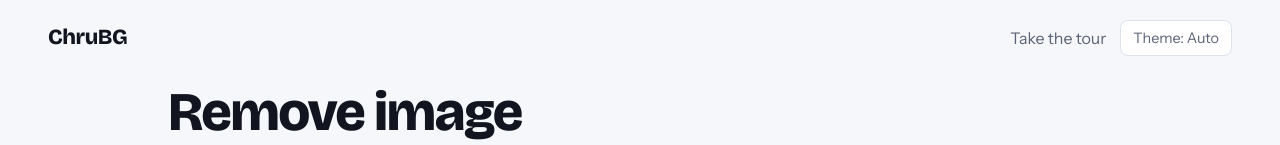
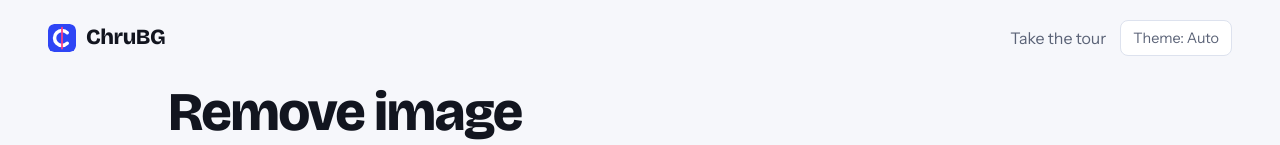
Before and after one commit to chukjosh/ChruBG, a plain HTML site: page public/index.html in a window 1280 px wide. Shown: the top 145 px of the page. Drawn offline with nearby package versions, Linux system fonts and the light colour scheme; no server answers.

Commit message:
Add favicon next to brand wordmark in header

```diff
--- a/public/index.html
+++ b/public/index.html
@@ -18,7 +18,10 @@
 </head>
 <body>
   <header class="site-header">
-    <a class="wordmark" href="/">ChruBG</a>
+    <a class="wordmark" href="/">
+      <img class="wordmark-icon" src="favicon.svg" alt="" width="28" height="28" aria-hidden="true">
+      <span>ChruBG</span>
+    </a>
     <div class="header-actions">
       <button type="button" class="text-button" id="tour-button">Take the tour</button>
       <button type="button" class="theme-toggle" id="theme-toggle" title="Switch between automatic, light and dark" aria-label="Change colour theme">Theme: Auto</button>
--- a/public/styles.css
+++ b/public/styles.css
@@ -31,12 +31,23 @@ body {
 .site-header { display: flex; align-items: center; justify-content: space-between; padding: 20px clamp(16px, 4vw, 48px); }
 
 .wordmark {
+  display: inline-flex;
+  align-items: center;
+  gap: 10px;
   font-family: "Bricolage Grotesque", system-ui, sans-serif;
   font-weight: 800;
   font-size: 1.35rem;
   letter-spacing: -0.02em;
   color: var(--ink);
   text-decoration: none;
+}
+
+.wordmark-icon {
+  width: 28px;
+  height: 28px;
+  display: block;
+  border-radius: 6px;
+  flex-shrink: 0;
 }
 
 .page {
```
